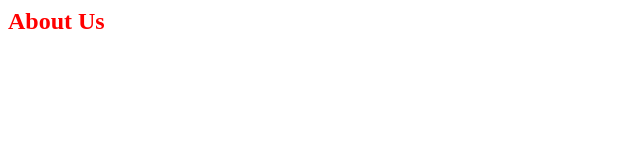
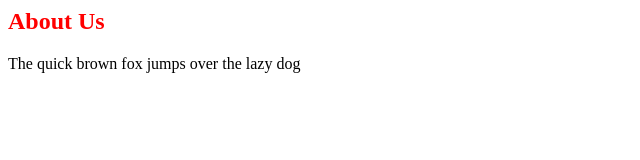
Before and after one commit to karishma358/myrepo03, a plain HTML site: page aboutus.html in a window 1280 px wide. Shown: the whole page, without its empty margins (0-640 px from the left). Drawn offline with Linux system fonts and the light colour scheme.

Commit message:
Modified para

```diff
--- a/aboutus.html
+++ b/aboutus.html
@@ -2,5 +2,6 @@
    <link rel=stylesheet type="text/css" href="style.css"/>
    <body>
      <h2>About Us</h2>
+     <p> The quick brown fox jumps over the lazy dog</p>
    </body>
 </html>
```
